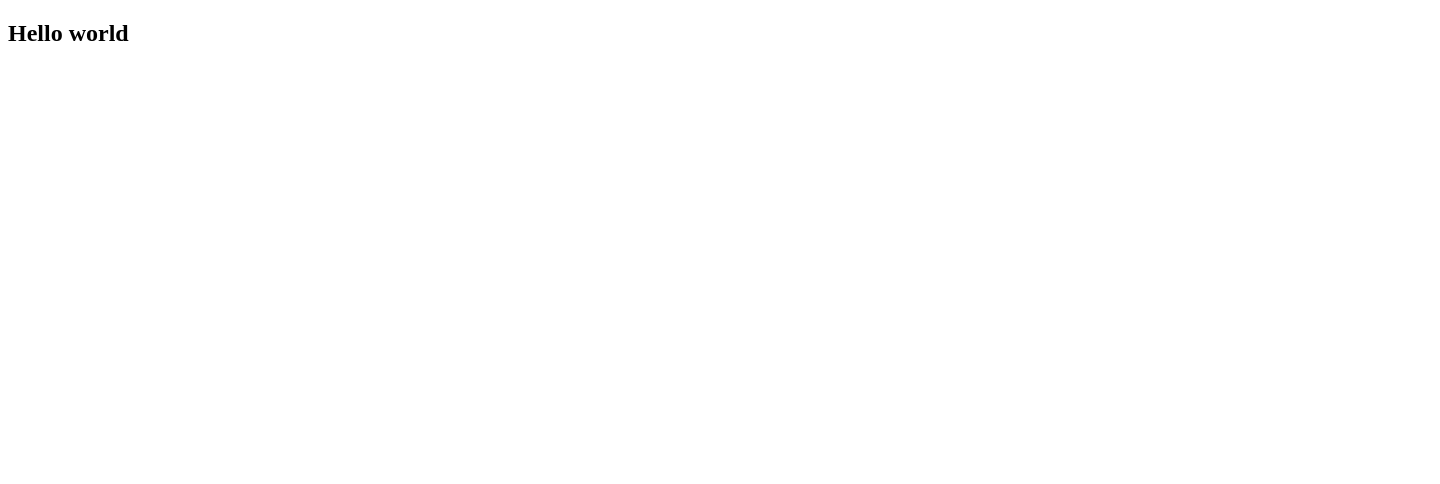
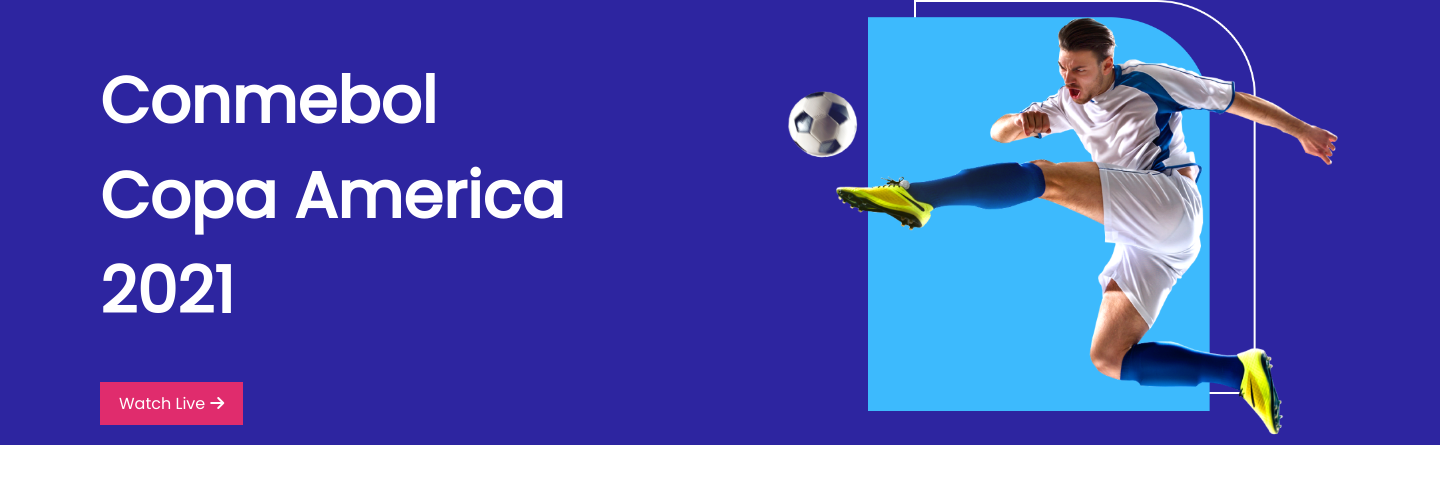
Before and after one commit to AKLukman/Responsive-football, a plain HTML site: page index.html in a window 1280 px wide. Shown: the whole page, 1440 px wide, since content can reach past the window. Drawn offline with Linux system fonts and the light colour scheme.

Commit message:
First commit

```diff
--- a/index.html
+++ b/index.html
@@ -6,11 +6,34 @@
     <meta http-equiv="X-UA-Compatible" content="IE=edge">
     <meta name="viewport" content="width=device-width, initial-scale=1.0">
     <title>Responsive Football</title>
+    <!-- FontAwesome -->
+    <script src="https://kit.fontawesome.com/bd22882871.js" crossorigin="anonymous"></script>
+    <!-- stylesheet -->
+    <link rel="stylesheet" href="style.css">
 </head>
 
 <body>
     <section>
-        <h1>Hello world</h1>
+        <!-- Header -->
+        <header>
+            <div class="second-header">
+                <div class="copa">
+                    <h1 class="title-style">Conmebol<br>Copa America<br>2021</h1>
+                    <a href="">Watch Live<i class="fas fa-arrow-right"></i></a>
+
+
+                </div>
+                <div class="copa-image">
+                    <img src="images/banner.png" alt="">
+
+                </div>
+
+
+            </div>
+        </header>
+        <main>
+
+        </main>
     </section>
 </body>
 
--- /dev/null
+++ b/style.css
@@ -0,0 +1,47 @@
+/* -------Fonts----------------- */
+@import url('https://fonts.googleapis.com/css2?family=Poppins&display=swap');
+body{
+    font-family: 'Poppins', sans-serif;
+    margin: 0;
+}
+
+/* header-section */
+header{
+    background-color: #2D25A0;
+    width: 1440px;
+
+}
+
+
+
+.second-header{
+    display: flex;
+    flex-wrap: wrap;
+    justify-content: space-between;
+    margin: 0 100px;
+}
+
+.copa-image img{
+    width: 556.01px;
+    height: 438px;
+}
+
+.title-style{
+    font-weight: bold;
+    font-size: 64px;
+    color: #ffffff;
+
+}
+a{
+    text-decoration: none;
+    padding: 10px 19px;
+    background-color: #E02C6D;
+    color: #ffffff;
+    font-size: 16px;
+    font-weight: 500;
+    margin-bottom: 300px;
+
+}
+a i{
+    padding-left: 5px;
+}
```
